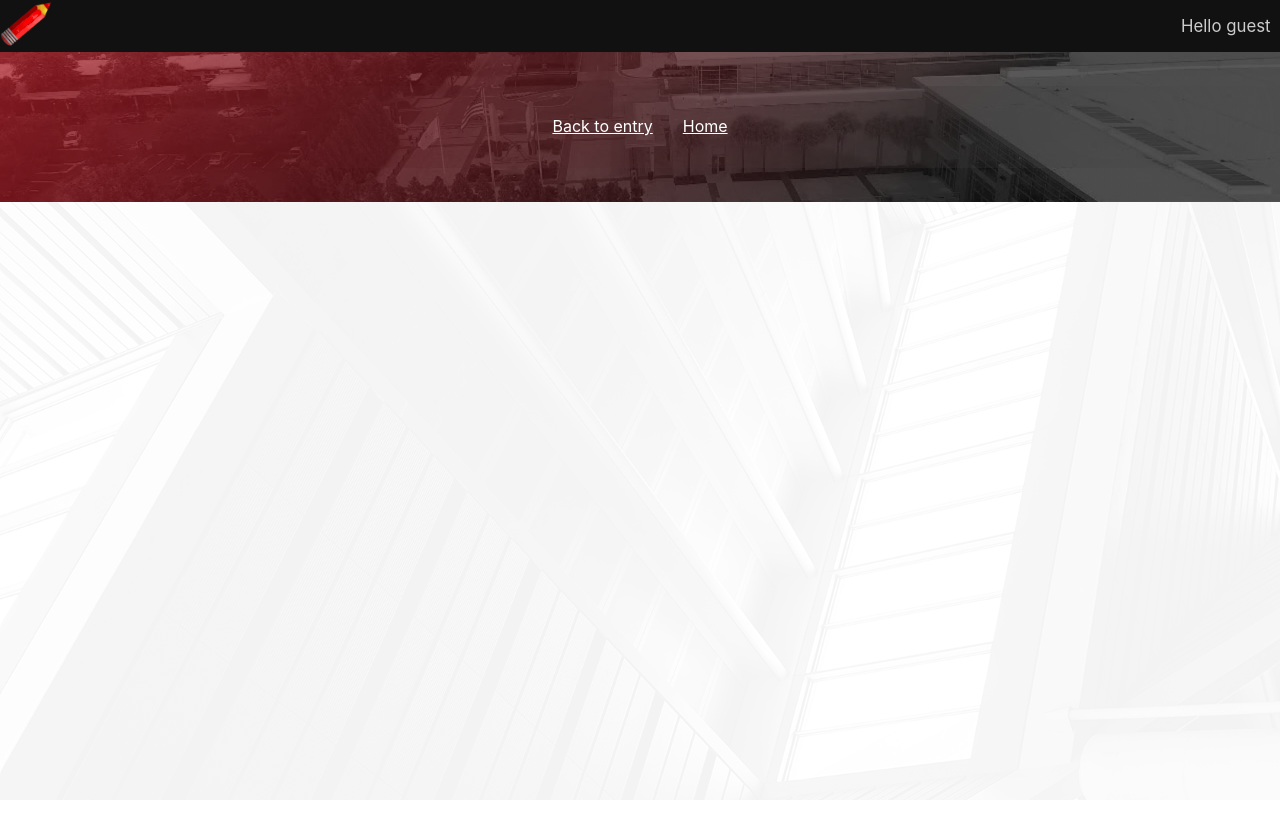
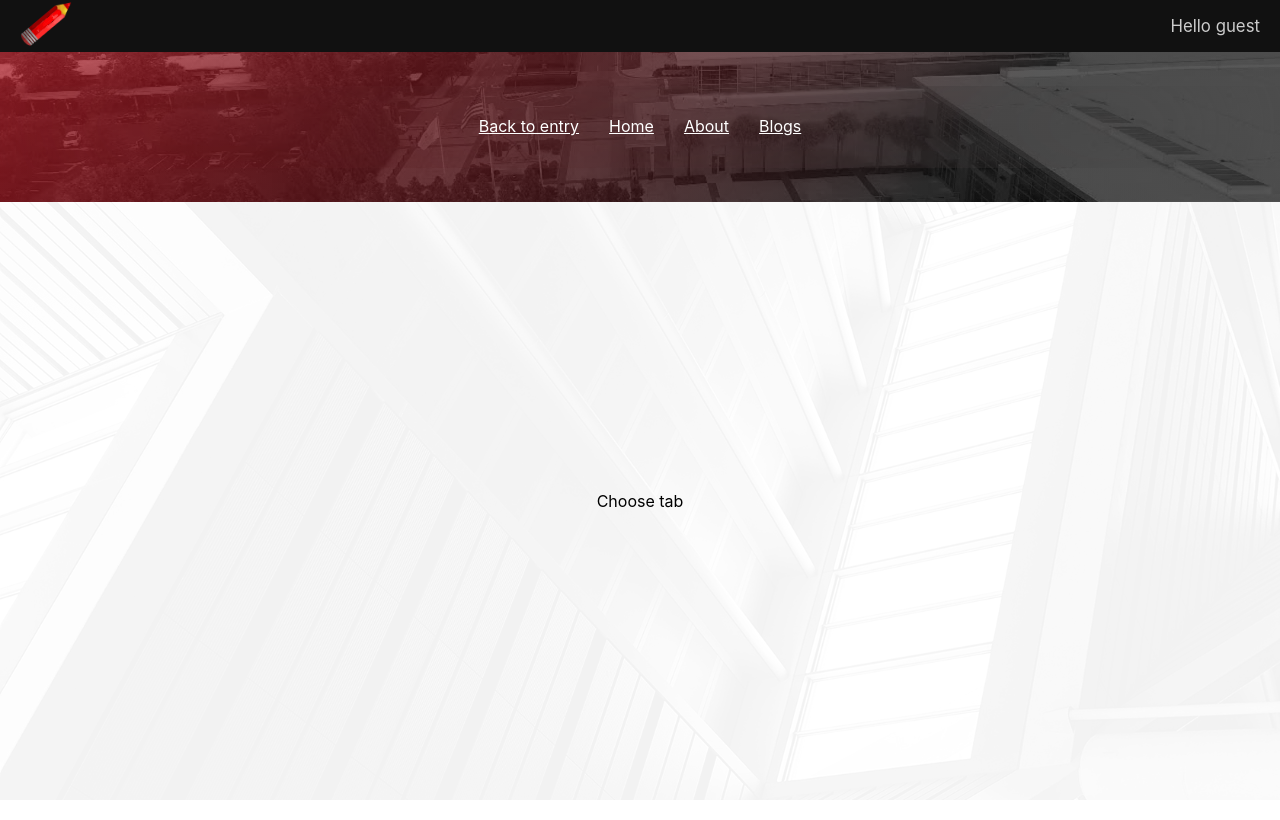
Before and after one commit to gitiklar/my-projecy-example, a React (Create React App) app: page /main in a window 1280 px wide. Built offline with nearby package versions, Linux system fonts and the light colour scheme.

Commit message:
fixed pages

```diff
--- a/src/App.jsx
+++ b/src/App.jsx
@@ -15,6 +15,7 @@ export default () => {
       <BrowserRouter>
         <Routes>
           <Route path="/main" element={<Layout />}>
+            <Route index element={<div>Choose tab</div>} />
             <Route path="home" element={<Home />} />
             <Route path="about" element={<About />} />
             <Route path="blogs" element={<Blogs />} />
--- a/src/pages/Entry.jsx
+++ b/src/pages/Entry.jsx
@@ -1,5 +1,5 @@
 import React from "react";
-import { Link } from "react-router-dom";
+import { NavLink } from "react-router-dom";
 import { SmileOutlined } from "@ant-design/icons";
 
 import logoImg from "../styles/images/logo.jpg";
@@ -8,23 +8,23 @@ export default () => {
   return (
     <div className="entry">
       <header className="header">
-        <Link to="/">
+        <NavLink to="/">
           <img src={logoImg} alt="logo" />
-        </Link>
+        </NavLink>
         <h1>Our new website</h1>
-        <Link to="/main" className="entry">
+        <NavLink to="/main" className="entry">
           <u>entry</u>
-        </Link>
+        </NavLink>
       </header>
       <div className="heading"></div>
-      <section className="wrapper">
+      <div className="wrapper">
         <div className="entryPage">
           <h1> Wellcome to our new website </h1>
           <h2>
             Hope you will enjoy from our new site <SmileOutlined />
           </h2>
         </div>
-      </section>
+      </div>
     </div>
   );
 };
--- a/src/pages/Layout.jsx
+++ b/src/pages/Layout.jsx
@@ -1,5 +1,5 @@
 import React from "react";
-import { Link, Outlet } from "react-router-dom";
+import { NavNavLink, NavLink, Outlet } from "react-router-dom";
 
 import logoImg from "../styles/images/logo.jpg";
 
@@ -7,24 +7,24 @@ export default () => {
   return (
     <div className="layout">
       <header className="header">
-        <Link to="/">
+        <NavLink to="/">
           <img src={logoImg} alt="logo" />
-        </Link>
-        <div className="divHello">
-          <span> &nbsp; &nbsp; Hello guest &nbsp;</span>
-        </div>
+        </NavLink>
+        <div className="divHello">Hello guest</div>
       </header>
       <div className="heading">
         <div className="menuLine">
-          <Link to="/">Back to entry</Link>
-          <Link to="home">Home</Link>
+          <NavLink to="/">Back to entry</NavLink>
+          <NavLink to="home"> Home</NavLink>
+          <NavLink to="about">About</NavLink>
+          <NavLink to="blogs">Blogs</NavLink>
         </div>
       </div>
-      <section className="main">
+      <div className="main">
         <div className="inner">
           <Outlet />
         </div>
-      </section>
+      </div>
     </div>
   );
 };
--- a/src/styles/app.scss
+++ b/src/styles/app.scss
@@ -4,5 +4,8 @@ body {
     "Segoe UI Emoji", "Segoe UI Symbol", "Noto Color Emoji";
   margin: 0;
 }
+a.active {
+  font-weight: 700;
+}
 @import "./entry.scss";
 @import "./layout.scss";
--- a/src/styles/layout.scss
+++ b/src/styles/layout.scss
@@ -27,29 +27,12 @@ $header-height: 6.5vh;
     justify-content: space-between;
     background: #111111;
     color: #ccc;
-    cursor: default;
     height: $header-height;
+    padding: 0 20px;
     img {
       height: $header-height;
     }
-    .divHello {
-      display: flex;
-      align-items: center;
-      justify-content: space-around;
-      font-size: 2.1vh;
-
-      a,
-      button {
-        color: #ccc;
-      }
-
-      button {
-        background-color: transparent;
-        border: none;
-        cursor: pointer;
-        font-size: 2.1vh;
-      }
-    }
+    font-size: 2.1vh;
   }
 
   .heading {
@@ -110,55 +93,9 @@ $header-height: 6.5vh;
   }
 
   .main {
-    padding-top: 20px;
     height: calc((100vh - #{$header-height}) * 0.8);
-    width: 100%;
-
-    .inner {
-      margin: 0 auto;
-      width: 100%;
-      height: 100%;
-      .innerContainer {
-        width: 100%;
-        height: 100%;
-        display: flex;
-        align-items: flex-start;
-        padding: 0 2%;
-        .calculationsContainer {
-          width: 25vw;
-          height: 100%;
-          .summary {
-            padding-top: 10vh;
-            height: 100%;
-            font-family: "Raleway";
-            font-size: 1vw;
-            display: flex;
-            flex-direction: column;
-            align-items: center;
-            h1 {
-              font-size: 2.2vw;
-              font-weight: 300;
-              line-height: 1;
-            }
-          }
-        }
-        .tableContainer {
-          width: 75vw;
-          height: 100%;
-          overflow-y: auto;
-          .ant-upload.ant-upload-select.ant-upload-select-text {
-            cursor: pointer;
-          }
-          .typeComponent {
-            font-family: "Raleway";
-            font-size: 1vw;
-            display: flex;
-            flex-direction: column;
-            align-items: center;
-            height: 20vh;
-          }
-        }
-      }
-    }
+    display: flex;
+    align-items: center;
+    justify-content: center;
   }
 }
```
